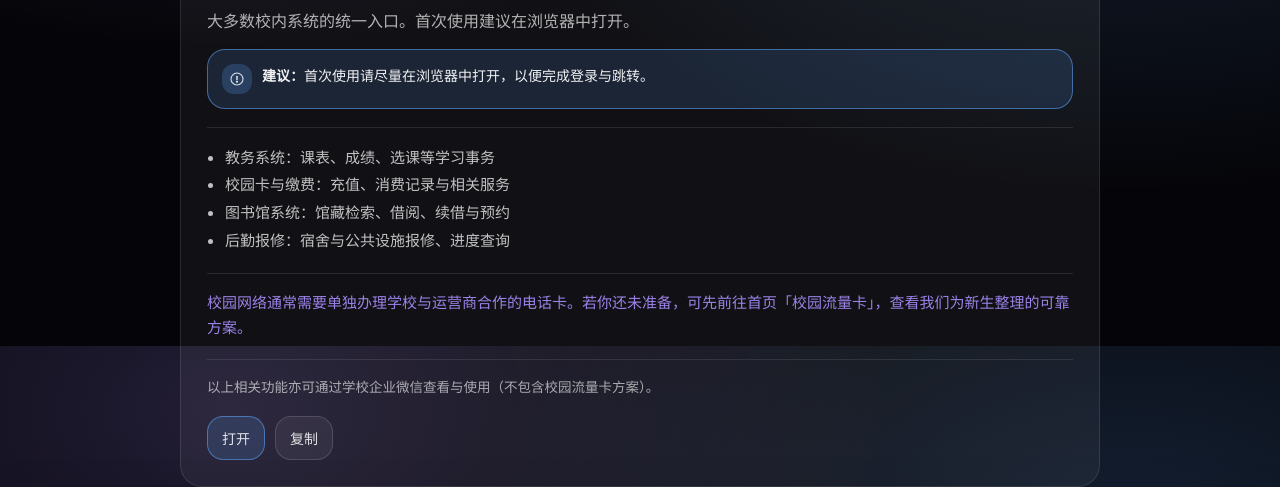
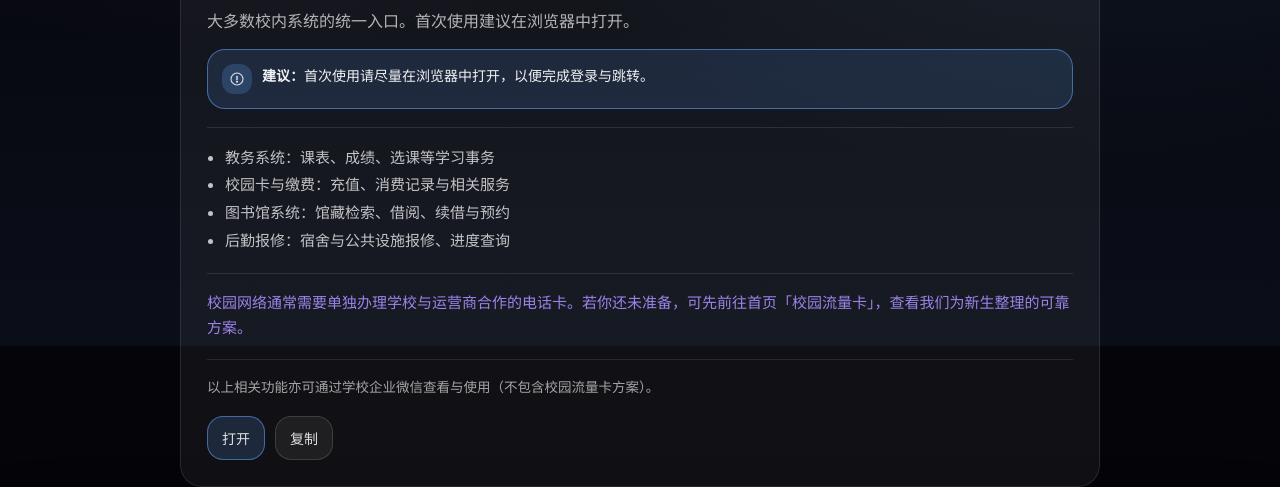
Before and after one commit to JeremyCruzFang/Campus-Agent-PreRun, a plain HTML site: page xiaoyuanxitongdaohang.html in a window 1280 px wide. Shown: the part 454-941 px from the top of the page. Drawn offline with Linux system fonts and the light colour scheme.

Commit message:
Fix error
Signed-off-by: JeremyCruzFang <abc1519176175@gmail.com>

```diff
--- a/xiaoyuanxitongdaohang.html
+++ b/xiaoyuanxitongdaohang.html
@@ -38,9 +38,12 @@
       font-family: ui-sans-serif, system-ui, -apple-system, Segoe UI, Roboto, Helvetica, Arial, "Apple Color Emoji","Segoe UI Emoji";
       color:var(--text);
       background:
+        linear-gradient(180deg, rgba(11,15,26,0) 0%, rgba(11,15,26,0.35) 55%, rgba(11,15,26,0.78) 85%, rgba(11,15,26,0.92) 100%),
         radial-gradient(1200px 800px at 18% 8%, rgba(167, 139, 250, 0.18), transparent 55%),
         radial-gradient(1200px 800px at 88% 26%, rgba(96, 165, 250, 0.18), transparent 55%),
         var(--bg);
+      background-repeat: no-repeat;
+      background-attachment: scroll;
       -webkit-font-smoothing: antialiased;
       -moz-osx-font-smoothing: grayscale;
     }
```
